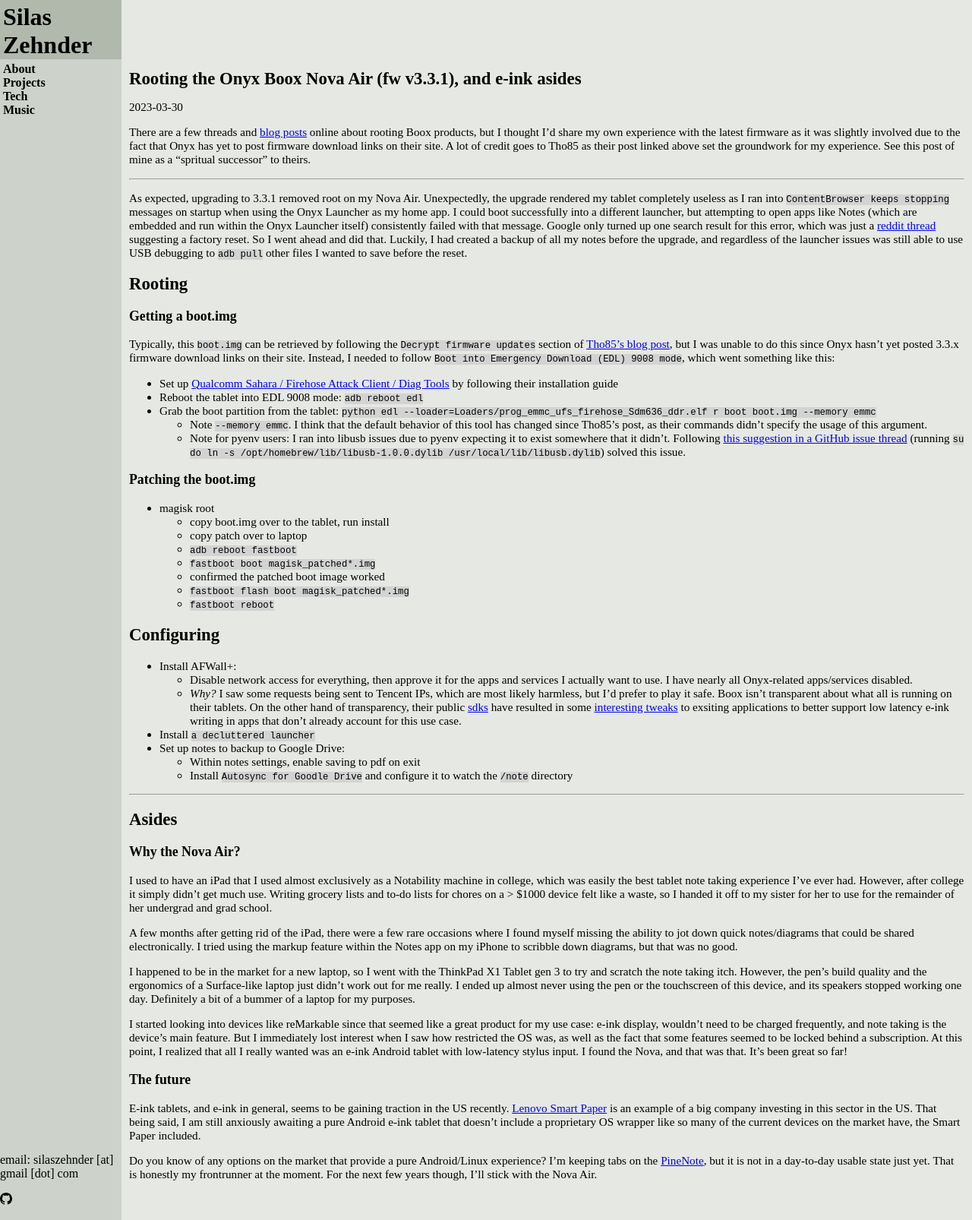
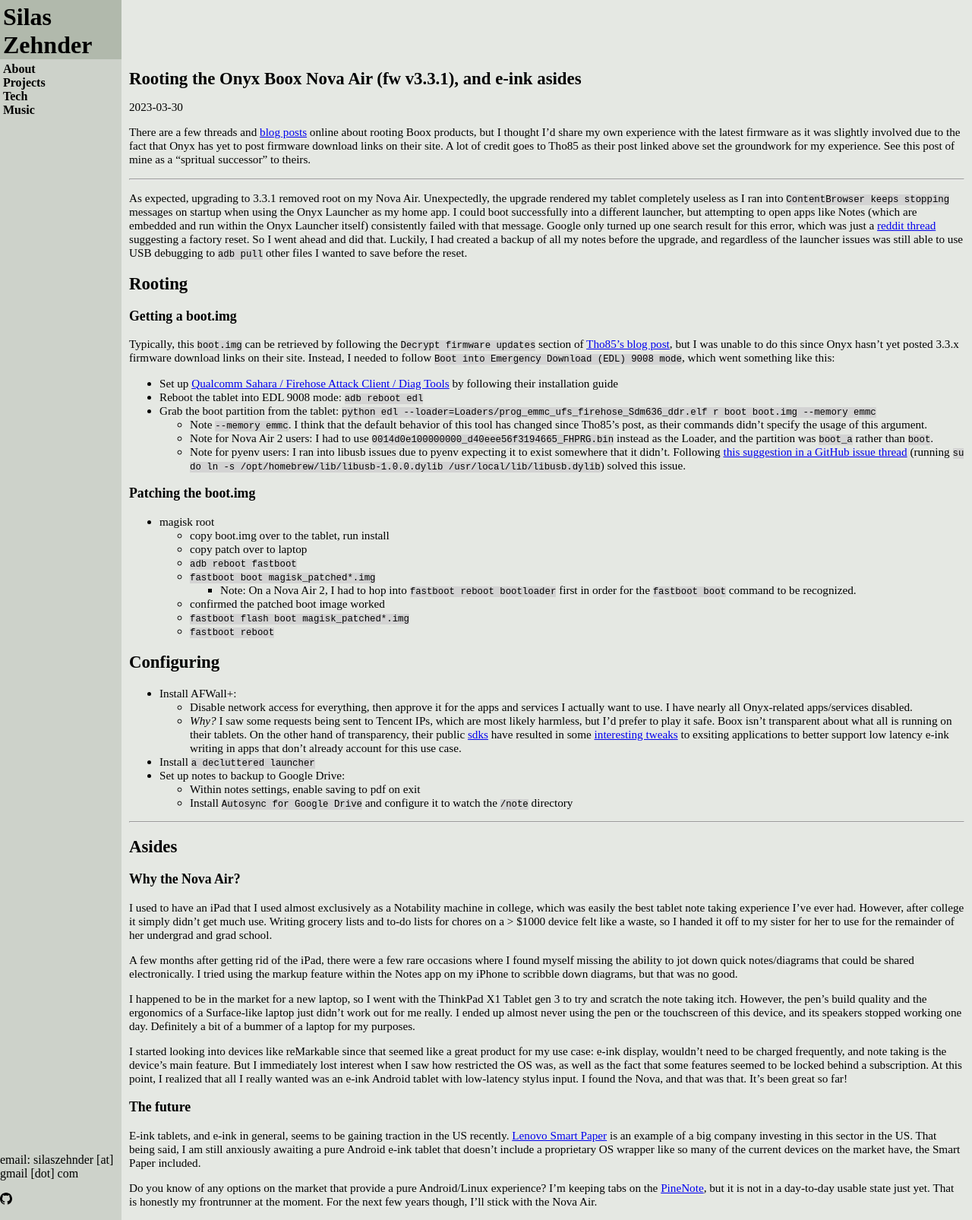
Before and after one commit to silaszehnder/silaszehnder.github.io, a Jekyll site: the page built from tech/root-boox.md, in a window 1280 px wide. Shown: the whole page at 76% size. Built offline with Jekyll 4.4.1, drawn with Linux system fonts in a browser that asks for light colours.

Commit message:
chore: add air 2 instructions (#34)

```diff
--- a/tech/root-boox.md
+++ b/tech/root-boox.md
@@ -45,6 +45,9 @@
   `python edl --loader=Loaders/prog_emmc_ufs_firehose_Sdm636_ddr.elf r boot boot.img --memory emmc`
   - Note `--memory emmc`. I think that the default behavior of this tool has changed
     since Tho85's post, as their commands didn't specify the usage of this argument.
+  - Note for Nova Air 2 users: I had to use
+    `0014d0e100000000_d40eee56f3194665_FHPRG.bin` instead as the Loader, and the
+    partition was `boot_a` rather than `boot`.
   - Note for pyenv users: I ran into libusb issues due to pyenv expecting it to exist
     somewhere that it didn't. Following [this suggestion in a GitHub issue thread](
     https://github.com/pyusb/pyusb/issues/355#issuecomment-974726078) (running
@@ -58,6 +61,8 @@
   - copy patch over to laptop
   - `adb reboot fastboot`
   - `fastboot boot magisk_patched*.img`
+    - Note: On a Nova Air 2, I had to hop into `fastboot reboot bootloader` first in
+      order for the `fastboot boot` command to be recognized.
   - confirmed the patched boot image worked
   - `fastboot flash boot magisk_patched*.img`
   - `fastboot reboot`
@@ -78,7 +83,7 @@
 - Install `a decluttered launcher`
 - Set up notes to backup to Google Drive:
   - Within notes settings, enable saving to pdf on exit
-  - Install `Autosync for Goodle Drive` and configure it to watch the `/note` directory
+  - Install `Autosync for Google Drive` and configure it to watch the `/note` directory
 
 ----------------------------------------------------------------------------------------
 
```
